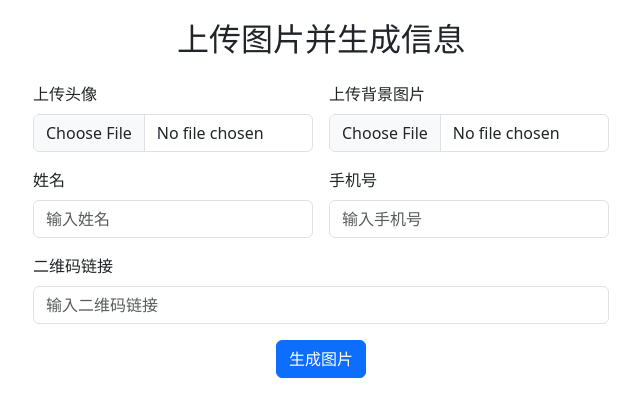
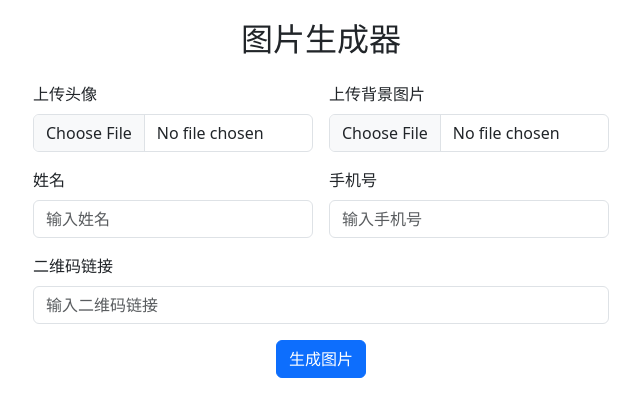
Before and after one commit to bsafu/bsafu.github.io, a plain HTML site: page index.html in a window 1280 px wide. Shown: the whole page, without its empty margins (319-959 px from the left). Drawn offline with nearby package versions, Linux system fonts and the light colour scheme.

Commit message:
Update index.html

```diff
--- a/index.html
+++ b/index.html
@@ -34,7 +34,7 @@
 <body>
 
 <div class="container form-container">
-    <h2 class="text-center mb-4">上传图片并生成信息</h2>
+    <h2 class="text-center mb-4">图片生成器</h2>
     <form id="imageForm" class="row g-3">
         <div class="col-md-6">
             <label for="avatarUpload" class="form-label">上传头像</label>
```
